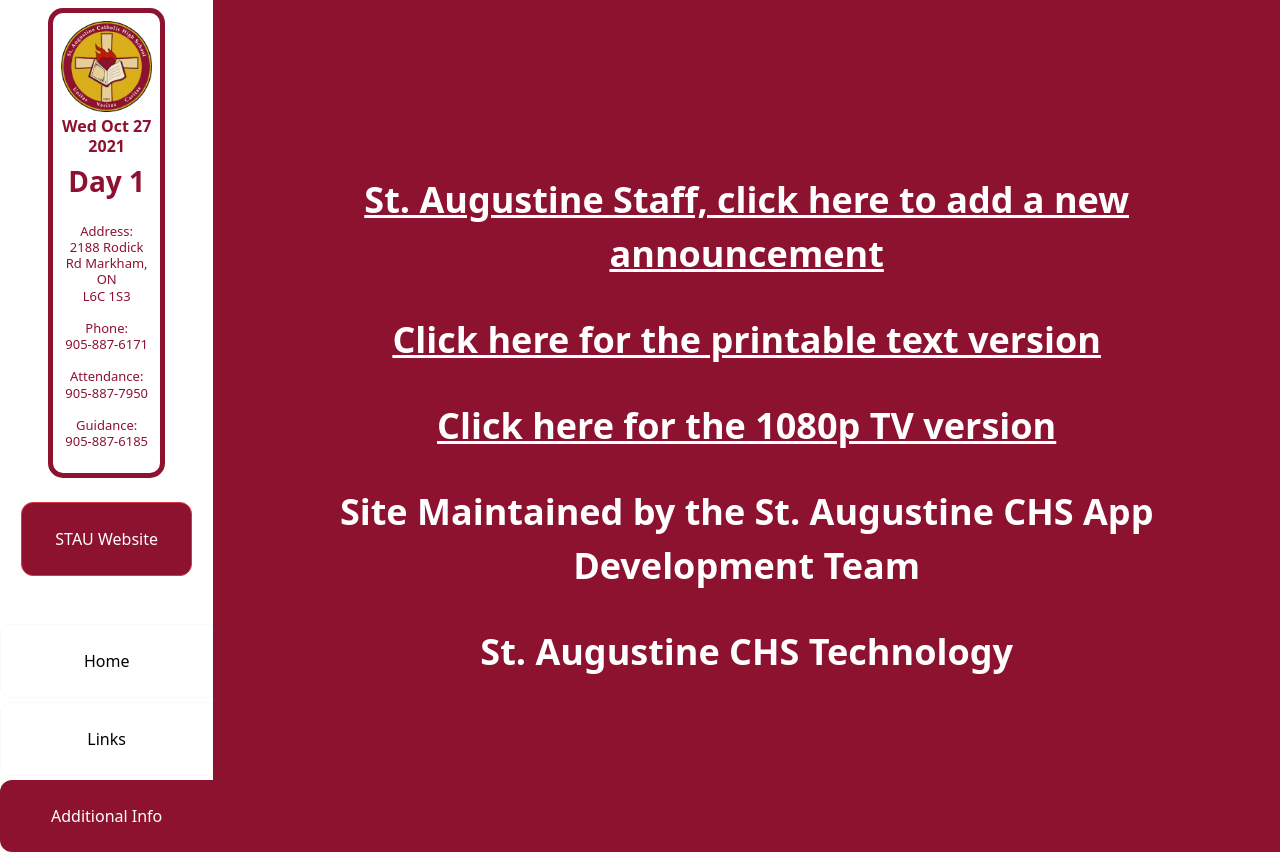
After one commit to stau-app-dev/main-website, a PHP site: page /additionalinfo.html in a window 1280 px wide. The commit adds this page. Run offline with PHP 8.4, Linux system fonts and the light colour scheme.

Commit message:
website basically done

```diff
--- /dev/null
+++ b/additionalinfo.html
@@ -0,0 +1,69 @@
+<!DOCTYPE html>
+<html lang="en">
+
+<head>
+    <meta charset="utf-8" />
+    <meta name="viewport" content="width=device-width, initial-scale=1" />
+
+    <link href="https://cdn.jsdelivr.net/npm/bootstrap@5.0.2/dist/css/bootstrap.min.css" rel="stylesheet"
+        integrity="sha384-EVSTQN3/azprG1Anm3QDgpJLIm9Nao0Yz1ztcQTwFspd3yD65VohhpuuCOmLASjC" crossorigin="anonymous" />
+
+    <link href="assets/css/common.css" rel="stylesheet" />
+
+    <title>Home | St Augustine CHS App</title>
+</head>
+
+<body>
+    <div class="row m-0">
+        <div class="col-12 col-lg-2 order-first bg-white text-center px-0">
+            <!-- Sidebar -->
+            <div class="border sidebar-border p-2 mt-2 mx-5">
+                <!-- Info -->
+                <img src="./assets/img/stalogo.png" class="rounded img-fluid" alt="St. Augustine CHS Logo" />
+                <h6 class="announcements-text text-center lh-sm mt-1" id="date">
+                    Today's Date
+                </h6>
+                <h3 class="announcements-text text-center lh-sm mb-4">Day 1</h3>
+                <p class="sidebar-text text-center lh-sm">
+                    Address: <br />2188 Rodick Rd Markham, ON <br />L6C 1S3
+                </p>
+                <p class="sidebar-text text-center lh-sm">Phone: <br />905-887-6171</p>
+                <p class="sidebar-text text-center lh-sm">Attendance: <br />905-887-7950</p>
+                <p class="sidebar-text text-center lh-sm">Guidance: <br />905-887-6185</p>
+            </div>
+            <button class="button btn btn-danger mt-4 p-4 sidebar-button1" type="button">STAU Website</button>
+            <a href="index.html" class="btn btn-light mt-5 p-4 sidebar-button3" type="button">Home</a>
+            <a href="links.html" class="btn btn-light mt-1 p-4 sidebar-button3" type="button">Links</a>
+            <a href="additionalinfo.html" class="btn btn-danger mt-1 p-4 border-0 sidebar-button2"
+                type="button">Additional
+                Info</a>
+        </div>
+        <div class="d-flex flex-column align-items-center justify-content-center col-12 col-lg-10 order-last">
+            <a href="">
+                <p class="additionalinfo-text1 my-3">St. Augustine Staff, click here to add a new announcement</p>
+            </a>
+            <a href="">
+                <p class="additionalinfo-text1 my-3">Click here for the printable text version</p>
+            </a>
+            <a href="">
+                <p class="additionalinfo-text1 my-3">Click here for the 1080p TV version</p>
+            </a>
+            <p class="additionalinfo-text2 my-3">Site Maintained by the St. Augustine CHS App Development Team</p>
+            <p class="additionalinfo-text2 my-3">St. Augustine CHS Technology</p>
+        </div>
+    </div>
+
+
+    <script src="https://cdn.jsdelivr.net/npm/bootstrap@5.0.2/dist/js/bootstrap.bundle.min.js"
+        integrity="sha384-MrcW6ZMFYlzcLA8Nl+NtUVF0sA7MsXsP1UyJoMp4YLEuNSfAP+JcXn/tWtIaxVXM"
+        crossorigin="anonymous"></script>
+    <script>
+        var today = new Date();
+        var dateString = today.toDateString();
+
+        var dateElement = document.getElementById('date');
+        dateElement.innerText = dateString;
+    </script>
+</body>
+
+</html>
--- a/assets/css/common.css
+++ b/assets/css/common.css
@@ -1,5 +1,9 @@
 body {
     background: #8d122f;
+}
+
+.button {
+    width: 80%;
 }
 
 .infobox {
@@ -7,9 +11,44 @@ body {
     border-radius: 15px;
 }
 
+.link:link {
+    text-decoration: none;
+}
+
+.link {
+    color: #8d122f !important;
+}
+
+h2.link-text {
+    font-weight: bold;
+}
+
+.link-container:hover {
+    opacity: 95%;
+}
+
 .announcements-text {
     color: #8d122f;
     font-weight: 600;
+}
+
+.additionalinfo-text1 {
+    font-style: normal;
+    font-weight: 600;
+    font-size: 36px;
+    line-height: 54px;
+    text-align: center;
+    text-decoration-line: underline;
+    color: #FFFFFF;
+}
+
+.additionalinfo-text2 {
+    font-style: normal;
+    font-weight: 600;
+    font-size: 36px;
+    line-height: 54px;
+    text-align: center;
+    color: #FFFFFF;
 }
 
 .sidebar-text {
@@ -59,3 +98,11 @@ body {
 .carousel .carousel-inner .carousel-item.active {
     visibility: visible;
 }
+
+div#verse {
+    color: #8d122f !important;
+}
+
+#verse:hover {
+    opacity: 95%;
+}
```
Also changed, not shown: index.html (+29 -90 lines), links.html (+81 -53 lines).
